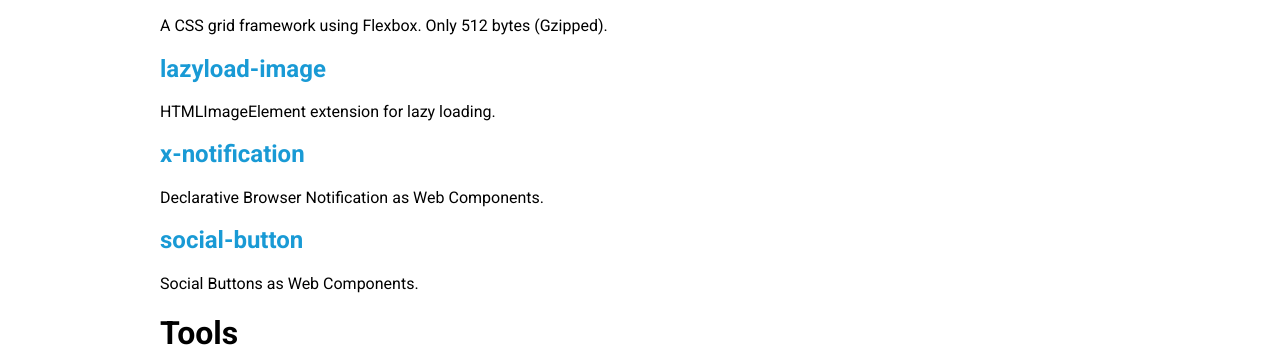
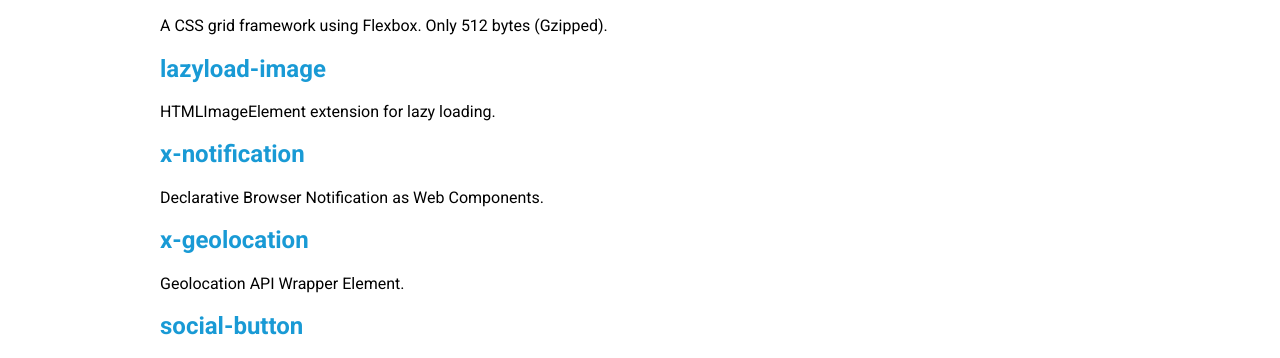
Before and after one commit to 1000ch/1000ch.github.io, a plain HTML site: page index.html in a window 1280 px wide. Shown: the part 427-785 px from the top of the page. Drawn offline with nearby package versions, Linux system fonts and the light colour scheme.

Commit message:
Add x-geolocation

```diff
--- a/index.html
+++ b/index.html
@@ -32,6 +32,8 @@
       <p>HTMLImageElement extension for lazy loading.</p>
       <h2><a href="https://1000ch.github.io/x-notification/">x-notification</a></h2>
       <p>Declarative Browser Notification as Web Components.</p>
+      <h2><a href="https://1000ch.github.io/x-geolocation/">x-geolocation</a></h2>
+      <p>Geolocation API Wrapper Element.</p>
       <h2><a href="https://1000ch.github.io/social-button/">social-button</a></h2>
       <p>Social Buttons as Web Components.</p>
       <h1>Tools</h1>
```
